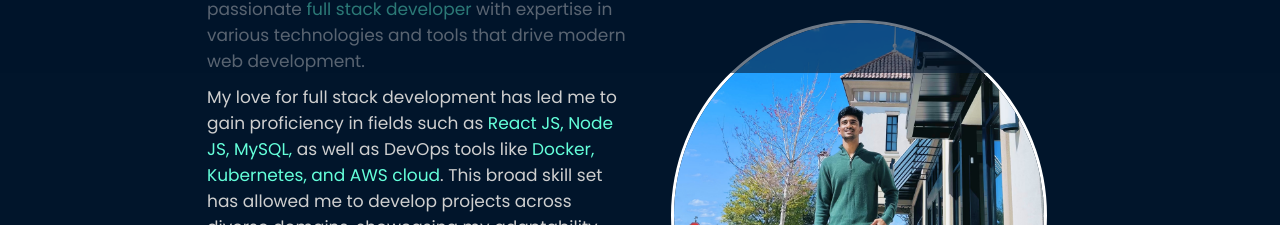
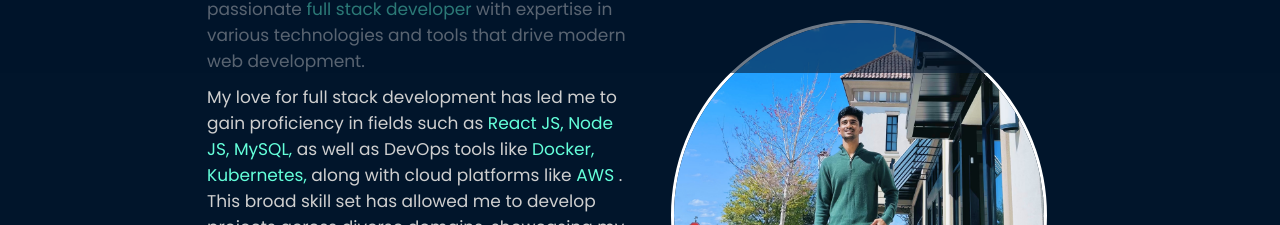
Before and after one commit to shanmukhchowdary147/shanmukhchowdary147.github.io, a React (Create React App) app: page / in a window 1280 px wide. Shown: the part 727-952 px from the top of the page. Built offline with nearby package versions, Linux system fonts and the light colour scheme.

Commit message:
about me content updated

```diff
--- a/src/components/body/work/index.js
+++ b/src/components/body/work/index.js
@@ -33,9 +33,10 @@ function Work() {
           <p>
             My love for full stack development has led me to gain proficiency in
             fields such as <p1>React JS, Node JS, MySQL,</p1> as well as DevOps
-            tools like <p1>Docker, Kubernetes, and AWS cloud</p1>. This broad
-            skill set has allowed me to develop projects across diverse domains,
-            showcasing my adaptability and versatility.{" "}
+            tools like <p1>Docker, Kubernetes,</p1> along with cloud platforms
+            like <p1>AWS </p1>. This broad skill set has allowed me to develop
+            projects across diverse domains, showcasing my adaptability and
+            versatility.{" "}
           </p>
           <p>
             One of my projects was recognized as one of the best projects at
--- a/src/components/body/work/work.css
+++ b/src/components/body/work/work.css
@@ -141,7 +141,7 @@
 }
 
 .menu-item:hover {
-  background-color: #ccc;
+  background-color: #8d8d8d;
 }
 
 .menu-item.active {
```
